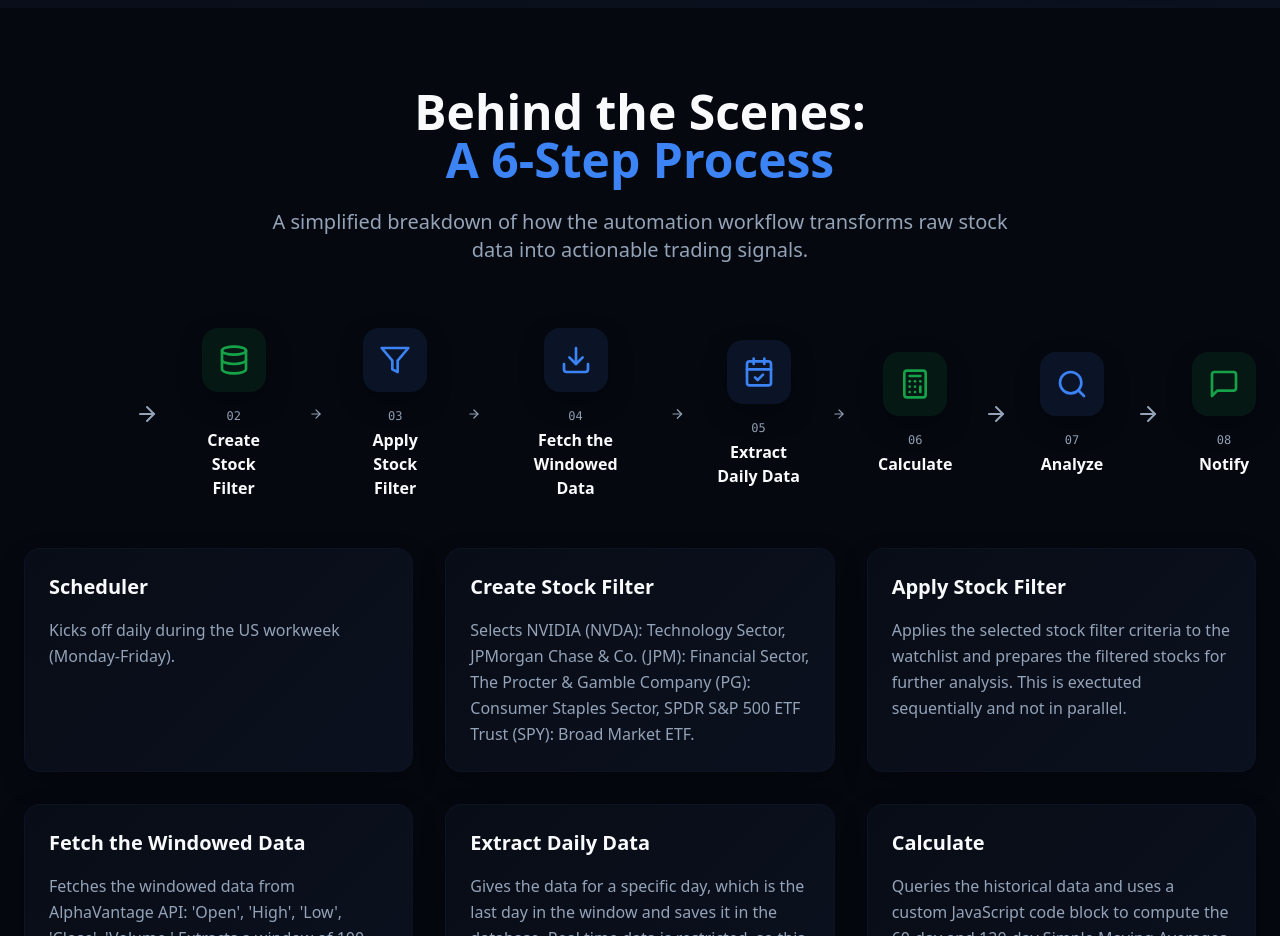
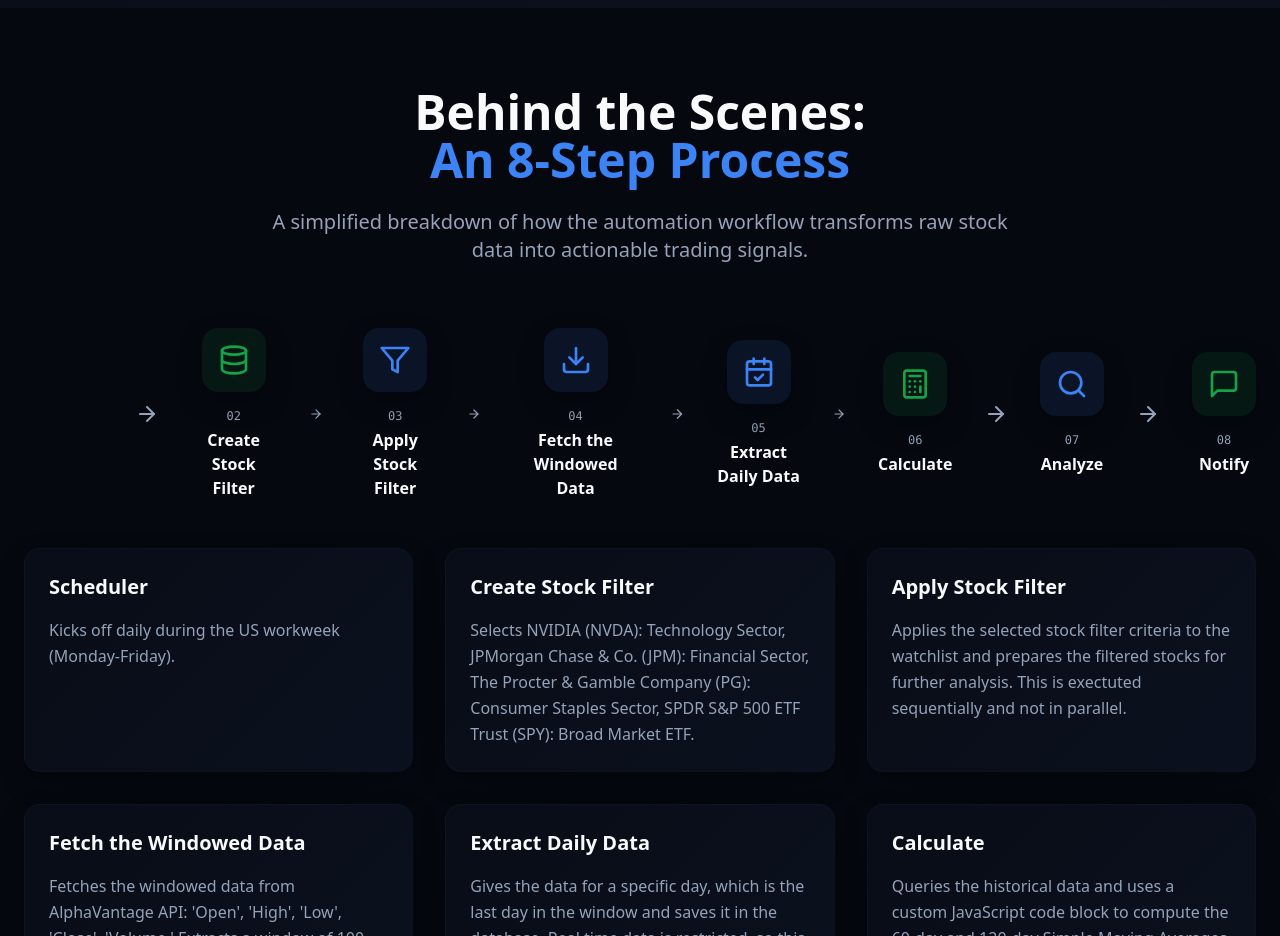
Before and after one commit to 8GSean/signal-alert-flow, a React (Vite) app: page / in a window 1280 px wide. Shown: the part 2700-3636 px from the top of the page. Built offline with nearby package versions, Linux system fonts and the light colour scheme.

Commit message:
Update HowItWorksSection.tsx

```diff
--- a/src/components/HowItWorksSection.tsx
+++ b/src/components/HowItWorksSection.tsx
@@ -84,7 +84,7 @@ export const HowItWorksSection = () => {
         <div className="text-center mb-16 animate-fade-in">
           <h2 className="text-4xl lg:text-5xl font-bold mb-6">
             Behind the Scenes:
-            <span className="block text-primary">A 6-Step Process</span>
+            <span className="block text-primary">An 8-Step Process</span>
           </h2>
           <p className="text-xl text-muted-foreground max-w-3xl mx-auto">
             A simplified breakdown of how the automation workflow transforms raw stock data
```
